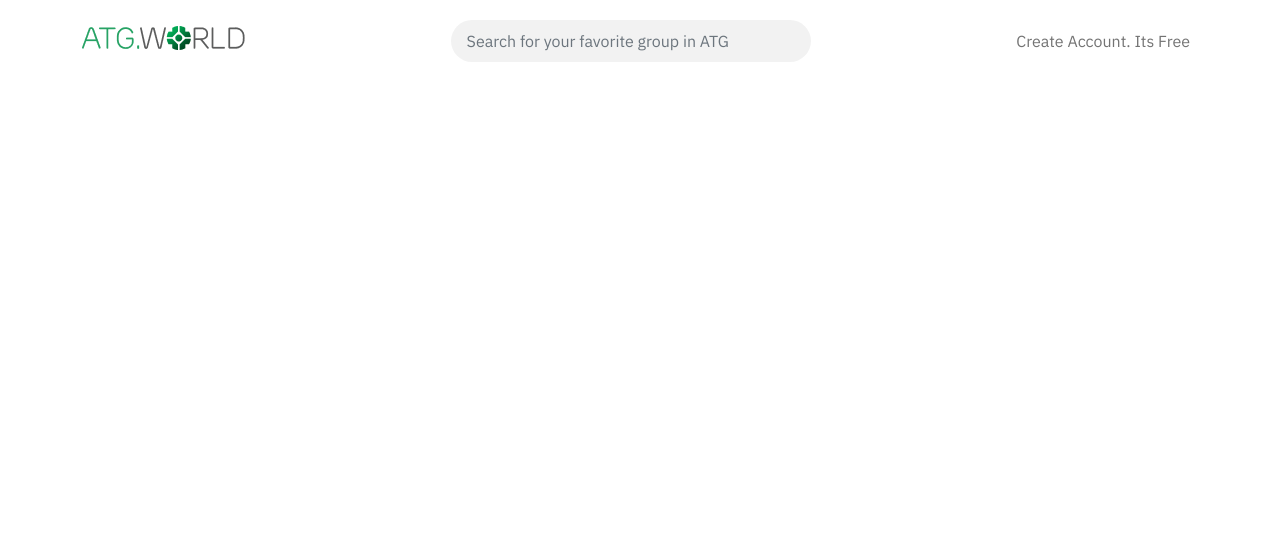
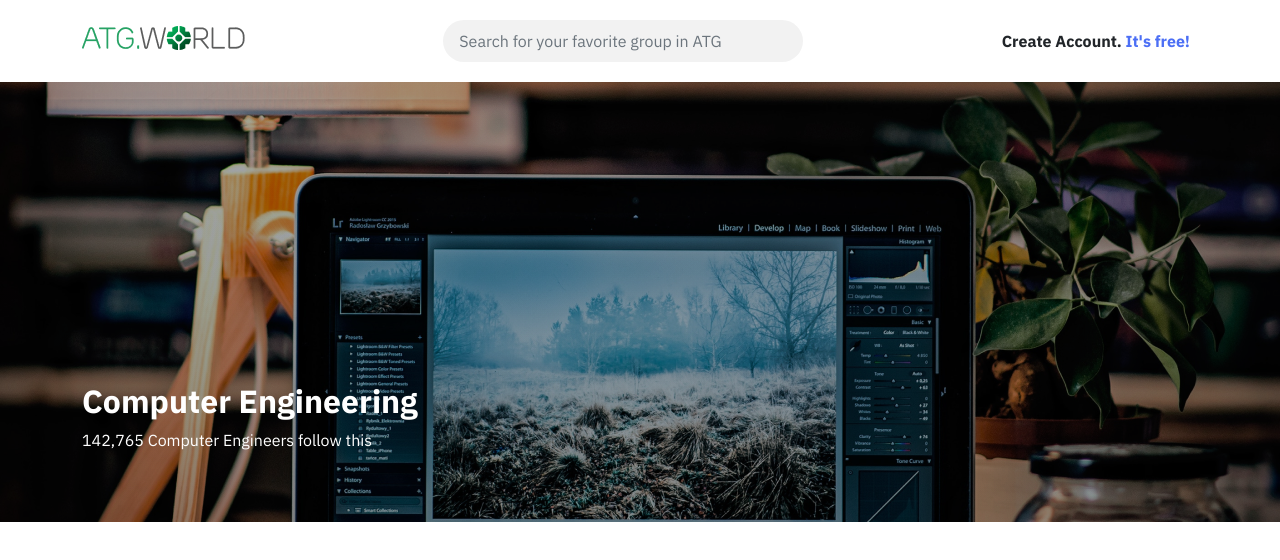
Before and after one commit to khan-shimul/atgWorld, a React (Create React App) app: page / in a window 1280 px wide. Shown: the top 560 px of the page. Built offline with nearby package versions, Linux system fonts and the light colour scheme.

Commit message:
added banner

```diff
--- /dev/null
+++ b/src/components/Home/Banner/Banner.css
@@ -0,0 +1,15 @@
+.details-banner{
+    background-image: url("../../../images/herimg.png"),
+    linear-gradient(rgba(49, 51, 53, 0.575), rgba(29, 31, 32, 0.575));
+
+    background-size: cover;
+    background-repeat: no-repeat;
+    background-position: center;
+    height: 440px;
+    width: 100%;
+    background-blend-mode: overlay;
+}
+
+.banner-text{
+    margin-top: 300px;
+}
--- /dev/null
+++ b/src/components/Home/Banner/Banner.js
@@ -0,0 +1,20 @@
+import React from 'react';
+import { Container } from 'react-bootstrap';
+import './Banner.css';
+
+const Banner = () => {
+    return (
+        <section>
+            <div className="details-banner d-flex text-white">
+                <Container>
+                    <div className="banner-text">
+                        <h2 className="fw-bold">Computer Engineering</h2>
+                        <p>142,765 Computer Engineers follow this</p>
+                    </div>
+                </Container>
+            </div>
+        </section>
+    );
+};
+
+export default Banner;
--- a/src/components/Home/Home/Home.js
+++ b/src/components/Home/Home/Home.js
@@ -1,10 +1,12 @@
 import React from 'react';
 import Header from '../../Shared/Header/Header';
+import Banner from '../Banner/Banner';
 
 const Home = () => {
     return (
         <div>
             <Header />
+            <Banner />
         </div>
     );
 };
--- a/src/components/Shared/Header/Header.css
+++ b/src/components/Shared/Header/Header.css
@@ -11,3 +11,7 @@
     width: 360px;
     height: 42px;
 }
+
+.free-text{
+    color: #4C6FF5;
+}
--- a/src/components/Shared/Header/Header.js
+++ b/src/components/Shared/Header/Header.js
@@ -32,7 +32,7 @@ const Header = () => {
                         </Nav>
                         <Nav>
 
-                            <Nav.Link >Create Account. Its Free</Nav.Link>
+                            <Nav.Link className="fw-bold text-dark fs-6">Create Account. <span className="free-text">It's free!</span> </Nav.Link>
 
                         </Nav>
                     </Navbar.Collapse>
```
